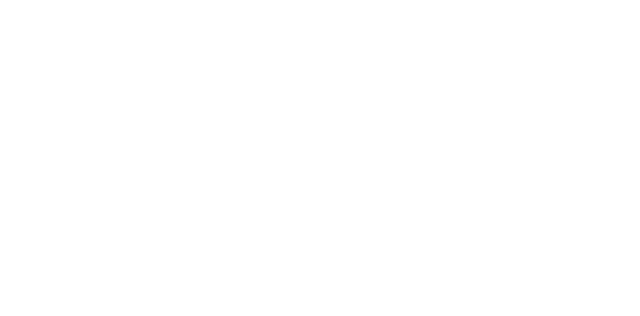
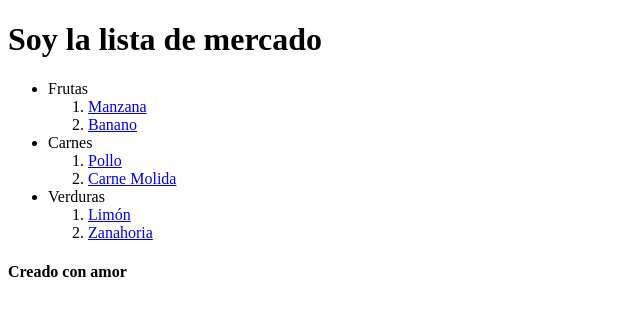
Before and after one commit to yeinercq/login_page_demo, a plain HTML site: page index.html in a window 1280 px wide. Shown: the whole page, without its empty margins (0-640 px from the left). Drawn offline with Linux system fonts and the light colour scheme.

Commit message:
Coloca listado de compra

```diff
--- a/index.html
+++ b/index.html
@@ -15,7 +15,25 @@
       </nav>
     </header>
     <main>
-
+      <h1>Soy la lista de mercado</h1>
+      <ul>
+        <li>Frutas</li>
+          <ol>
+            <li><a href="https://www.google.com/search?q=recetas+de+manzanas">Manzana</a></li>
+            <li><a href="https://www.google.com/search?q=recetas+de+banano">Banano</a></li>
+          </ol>
+        <li>Carnes</li>
+        <ol>
+          <li><a href="https://www.google.com/search?q=recetas+de+pollo">Pollo</a></li>
+          <li><a href="https://www.google.com/search?q=recetas+de+carne+molida">Carne Molida</a></li>
+        </ol>
+        <li>Verduras</li>
+        <ol>
+          <li><a href="https://www.google.com/search?q=recetas+de+limon">Limón</a></li>
+          <li><a href="https://www.google.com/search?q=recetas+de+zanahoria">Zanahoria</a></li>
+        </ol>
+      </ul>
+      <h4>Creado con amor</h4>
     </main>
     <footer>
     </footer>
```
